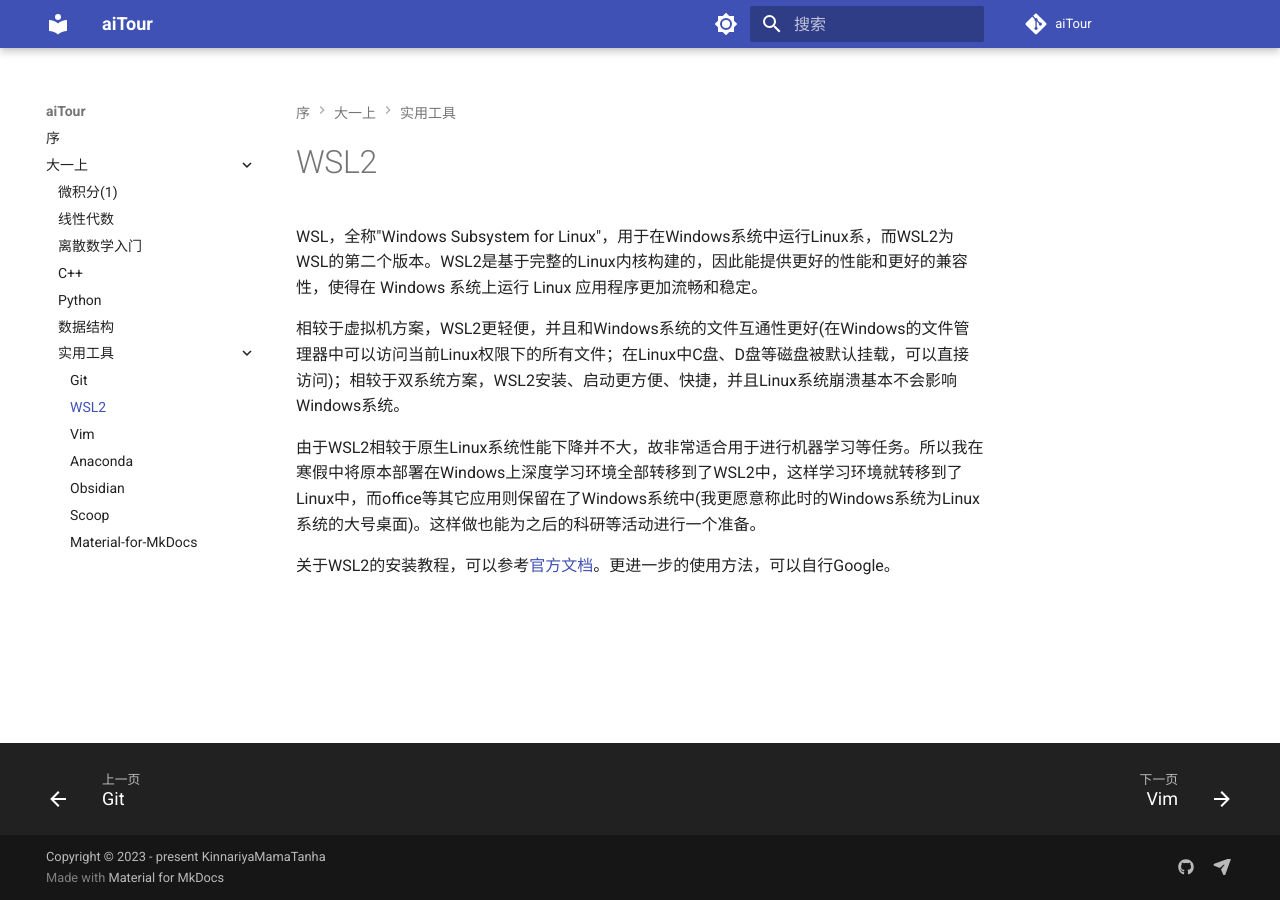
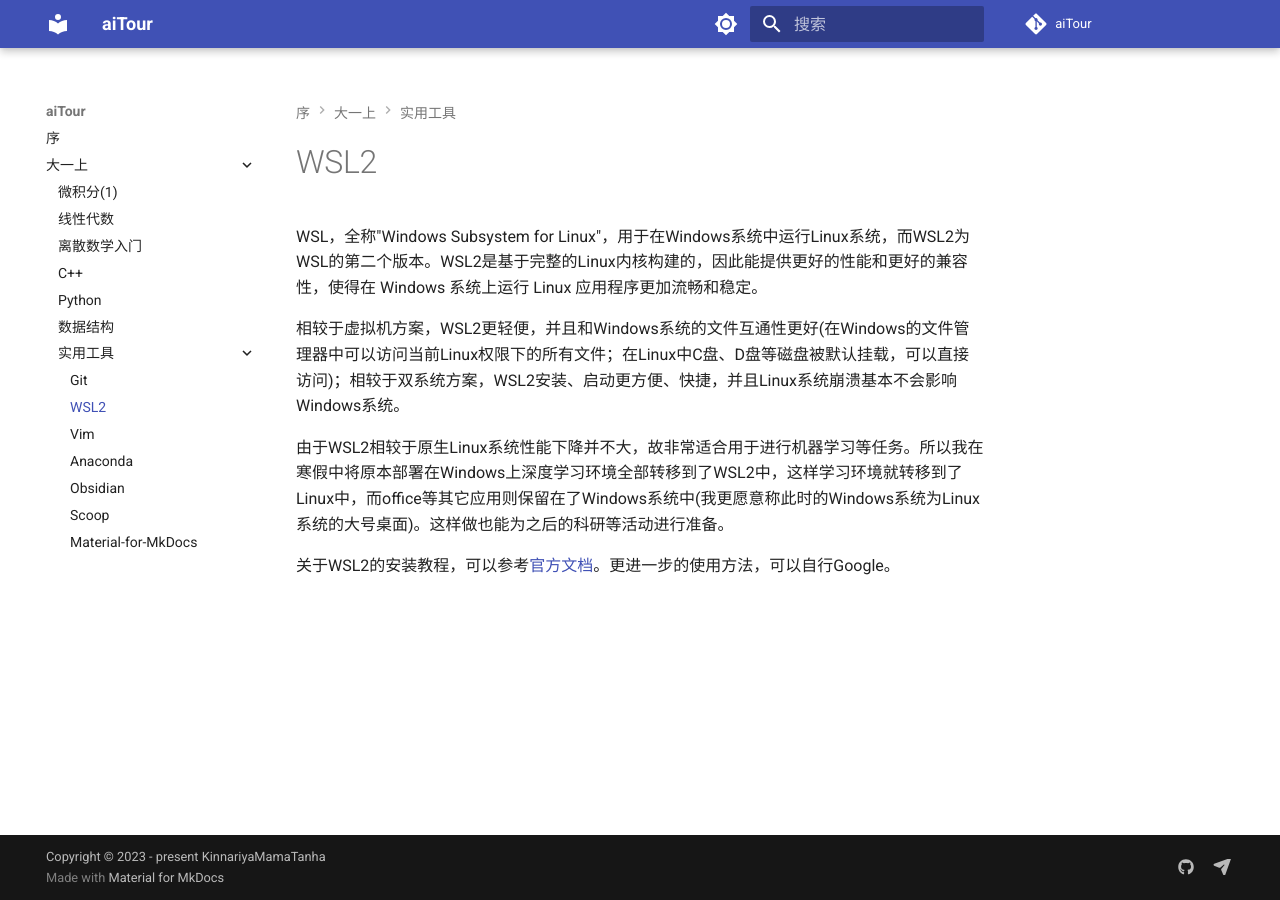
Before and after one commit to KinnariyaMamaTanha/aiTour, an MkDocs documentation site: the page built from docs/tools/WSL2.md, in a window 1280 px wide. Built offline with MkDocs 1.6.1 and Material for MkDocs 9.7.7, drawn with Linux system fonts in a browser that asks for light colours; comment, search, counter and statistics services are not loaded.

Commit message:
Corrected some syntax errors

```diff
--- a/docs/tools/WSL2.md
+++ b/docs/tools/WSL2.md
@@ -1,9 +1,14 @@
+---
+hide:
+    - footer
+---
+
 # WSL2
 
-WSL，全称"Windows Subsystem for Linux"，用于在Windows系统中运行Linux系，而WSL2为WSL的第二个版本。WSL2是基于完整的Linux内核构建的，因此能提供更好的性能和更好的兼容性，使得在 Windows 系统上运行 Linux 应用程序更加流畅和稳定。
+WSL，全称"Windows Subsystem for Linux"，用于在Windows系统中运行Linux系统，而WSL2为WSL的第二个版本。WSL2是基于完整的Linux内核构建的，因此能提供更好的性能和更好的兼容性，使得在 Windows 系统上运行 Linux 应用程序更加流畅和稳定。
 
 相较于虚拟机方案，WSL2更轻便，并且和Windows系统的文件互通性更好(在Windows的文件管理器中可以访问当前Linux权限下的所有文件；在Linux中C盘、D盘等磁盘被默认挂载，可以直接访问)；相较于双系统方案，WSL2安装、启动更方便、快捷，并且Linux系统崩溃基本不会影响Windows系统。
 
-由于WSL2相较于原生Linux系统性能下降并不大，故非常适合用于进行机器学习等任务。所以我在寒假中将原本部署在Windows上深度学习环境全部转移到了WSL2中，这样学习环境就转移到了Linux中，而office等其它应用则保留在了Windows系统中(我更愿意称此时的Windows系统为Linux系统的大号桌面)。这样做也能为之后的科研等活动进行一个准备。
+由于WSL2相较于原生Linux系统性能下降并不大，故非常适合用于进行机器学习等任务。所以我在寒假中将原本部署在Windows上深度学习环境全部转移到了WSL2中，这样学习环境就转移到了Linux中，而office等其它应用则保留在了Windows系统中(我更愿意称此时的Windows系统为Linux系统的大号桌面)。这样做也能为之后的科研等活动进行准备。
 
 关于WSL2的安装教程，可以参考[官方文档](https://learn.microsoft.com/en-us/windows/wsl/install)。更进一步的使用方法，可以自行Google。
```
Also changed, not shown: docs/tools/Vim.md (+5 -0 lines).
